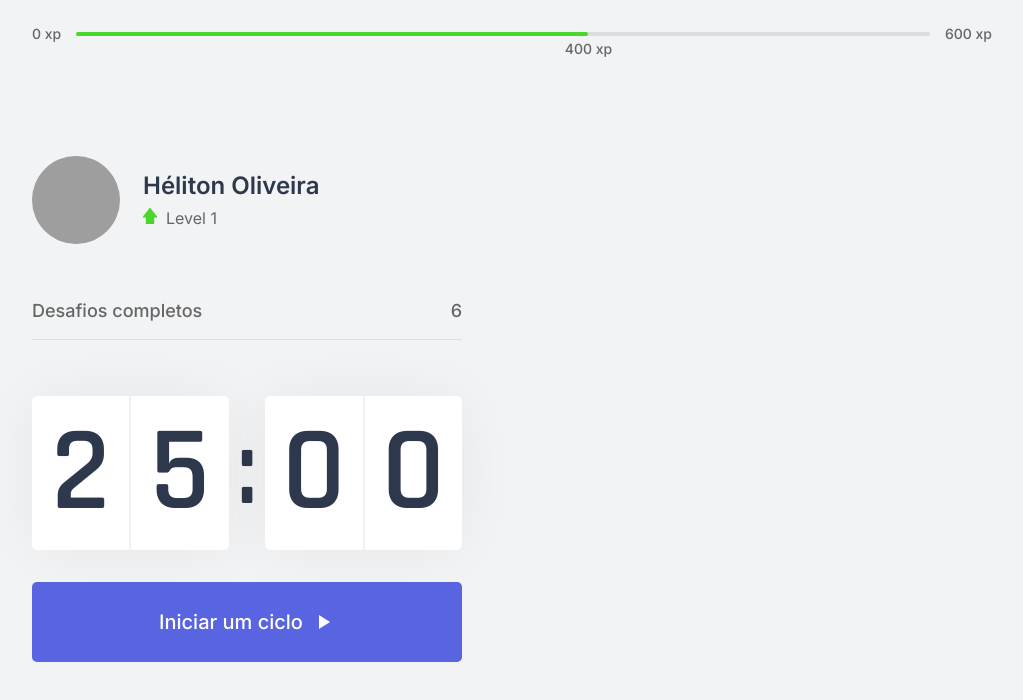
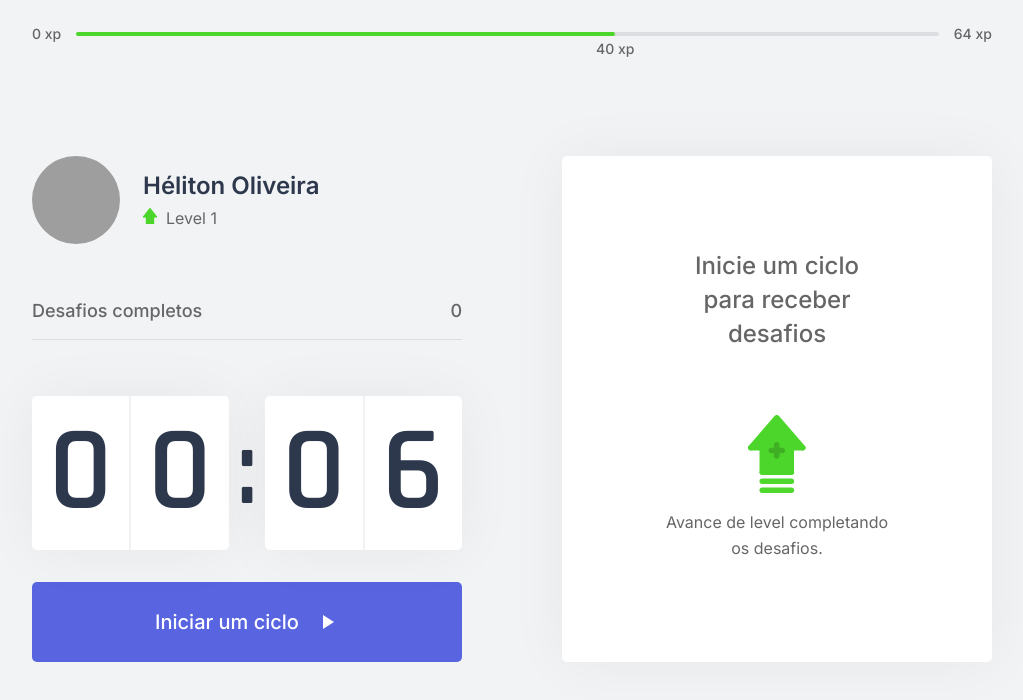
Before and after one commit to helitonoliveiraa/moveit, a Next.js app: page / in a window 1280 px wide. Shown: the top 700 px of the page, without its empty margins (128-1151 px from the left). Built offline with nearby package versions, Linux system fonts and the light colour scheme; grey boxes are pictures that could not be loaded.

Commit message:
:sparkles: feat: global context for the challenges

```diff
--- /dev/null
+++ b/challenges.json
@@ -0,0 +1,62 @@
+[
+  {
+    "type": "body",
+    "description": "Estique um de seus braços com a palma da mão virada para frente e puxe os dedos para cima por 10 segundos por mão.",
+    "amount": 80
+  },
+  {
+    "type": "body",
+    "description": "Estique seu braço contra o peito e puxe-o utilizando o outro braço por 10 segundos por braço.",
+    "amount": 60
+  },
+  {
+    "type": "body",
+    "description": "Puxe seu pescoço com a ajuda da mão para a direita e para a esquerda, permanecendo na posição por alguns segundos.",
+    "amount": 70
+  },
+  {
+    "type": "body",
+    "description": "Com as duas mãos na parte de trás da cabeça, leve-a para baixo, alongando a parte de trás da região.",
+    "amount": 60
+  },
+  {
+    "type": "body",
+    "description": "Cruze as pernas e desça com as mãos esticadas em direção ao chão. Repita o movimento com a outra perna na frente.",
+    "amount": 100
+  },
+  {
+    "type": "body",
+    "description": "Sentado, abra as pernas e tente encostar as palmas das mãos no chão, repita 3 vezes por 5 segundos.",
+    "amount": 80
+  },
+  {
+    "type": "body",
+    "description": "Puxe o joelho de encontro ao peito e segure, troque de perna após 10 segundos.",
+    "amount": 50
+  },
+  {
+    "type": "body",
+    "description": "Sentado, cruze uma perna e incline seu tronco à frente, troque de perna após 10 segundos.",
+    "amount": 80
+  },
+  {
+    "type": "eye",
+    "description": "Sentado, feche os olhos e cubra-os com as palmas da mão durante 2 minutos, depois abra normalmente.",
+    "amount": 90
+  },
+  {
+    "type": "eye",
+    "description": "Em algum ambiente aberto, olhe o mais longe que puder em quatro direções por 3s, mexa apenas os olhos. Repita 3 vezes.",
+    "amount": 140
+  },
+  {
+    "type": "eye",
+    "description": "Usando os polegares, massage a área abaixo das sobrancelhas em movimentos circulares por 15 segundos.",
+    "amount": 70
+  },
+  {
+    "type": "body",
+    "description": "Em pé, gire a cintura o máximo que puder para a esquerda, segure por cinco segundos. Repita para a direita.",
+    "amount": 90
+  }
+]
--- /dev/null
+++ b/src/components/ChallengeBox.tsx
@@ -0,0 +1,67 @@
+import { useChallenge } from '../contexts/ChallengesContext';
+import styles from '../styles/components/ChallengeBox.module.css';
+
+export function ChallengeBox(): JSX.Element {
+  const { activeChallenge, resetChallenge } = useChallenge();
+
+  return (
+    <div className={styles.challengeBoxContainer}>
+      {activeChallenge ? (
+        <div className={styles.challengeActive}>
+          <header>
+            Ganhe
+            {' '}
+            {activeChallenge.amount}
+            {' '}
+            xp
+          </header>
+
+          <main>
+            <img src={`icons/${activeChallenge.type}.svg`} alt="Body" />
+
+            <strong>Exercite-se</strong>
+
+            <p>
+              {activeChallenge.description}
+
+            </p>
+          </main>
+
+          <footer>
+            <button
+              type="button"
+              className={styles.challengeFailedButton}
+              onClick={resetChallenge}
+            >
+              Falhei
+            </button>
+            <button
+              type="button"
+              className={styles.challengeSucceededButton}
+            >
+              Completei
+            </button>
+          </footer>
+        </div>
+      ) : (
+        <div className={styles.challengeNotActive}>
+          <p>
+            Inicie um ciclo
+            <br />
+            {' '}
+            para receber desafios
+          </p>
+
+          <img src="icons/level-up.svg" alt="Level up" />
+
+          <span>
+            Avance de level completando
+            <br />
+            {' '}
+            os desafios.
+          </span>
+        </div>
+      )}
+    </div>
+  );
+}
--- a/src/components/CompletedChallenges.tsx
+++ b/src/components/CompletedChallenges.tsx
@@ -1,10 +1,13 @@
+import { useChallenge } from '../contexts/ChallengesContext';
 import styles from '../styles/components/CompletedChallenges.module.css';
 
-export function CompletedChallenges() {
+export function CompletedChallenges(): JSX.Element {
+  const { challengesCompleted } = useChallenge();
+
   return (
     <div className={styles.completedChallengesContainer}>
       <span>Desafios completos</span>
-      <span>6</span>
+      <span>{challengesCompleted}</span>
     </div>
   );
 }
--- a/src/components/Countdown.tsx
+++ b/src/components/Countdown.tsx
@@ -1,9 +1,16 @@
 import { useEffect, useState } from 'react';
 import styles from '../styles/components/Countdown.module.css';
 
-export function Countdow() {
-  const [time, setTime] = useState(25 * 60);
+import { useChallenge } from '../contexts/ChallengesContext';
+
+let countdownTimeout: NodeJS.Timeout;
+
+export function Countdow(): JSX.Element {
+  const { startNewChallenge } = useChallenge();
+
+  const [time, setTime] = useState(0.1 * 60);
   const [isActive, setIsActive] = useState(false);
+  const [hasFinished, setHasFinished] = useState(false);
 
   const minutes = Math.floor(time / 60);
   const seconds = time % 60;
@@ -11,17 +18,27 @@
   const [minuteLeft, minuteRight] = String(minutes).padStart(2, '0').split('');
   const [secondLeft, secondRight] = String(seconds).padStart(2, '0').split('');
 
-  function toggleCoutdown() {
-    setIsActive(!isActive);
+  function startCountdown() {
+    setIsActive(true);
+  }
+
+  function resetCountdown() {
+    clearTimeout(countdownTimeout);
+    setIsActive(false);
+    setTime(0.1 * 60);
   }
 
   useEffect(() => {
     if (isActive && time > 0) {
-      setTimeout(() => {
+      countdownTimeout = setTimeout(() => {
         setTime(time - 1);
       }, 1000);
+    } else if (isActive && time === 0) {
+      setHasFinished(true);
+      setIsActive(false);
+      startNewChallenge();
     }
-  }, [isActive, time]);
+  }, [isActive, time, startNewChallenge]);
 
   return (
     <div>
@@ -39,25 +56,40 @@
         </div>
       </div>
 
+      {hasFinished ? (
+        <button
+          disabled
+          type="button"
+          className={styles.countdownButton}
+          onClick={startCountdown}
+        >
+          Ciclo encerrado
+          <img src="icons/check_circle.svg" alt="Check" />
+        </button>
+      ) : (
+        <>
           {isActive ? (
             <button
               type="button"
               className={`${styles.countdownButton} ${styles.countdownButtonActive}`}
-        onClick={toggleCoutdown}
+              onClick={resetCountdown}
             >
               Abandonar ciclo
-        <img src="icons/close.svg" alt="Close"/>
+              <img src="icons/close.svg" alt="Close" />
             </button>
           ) : (
             <button
               type="button"
               className={styles.countdownButton}
-      onClick={toggleCoutdown}
+              onClick={startCountdown}
             >
               Iniciar um ciclo
-      <img src="icons/play-arrow.svg" alt="Play"/>
+              <img src="icons/play-arrow.svg" alt="Play" />
             </button>
           )}
+        </>
+      )}
+
     </div>
   );
 }
--- a/src/components/ExperienceBar.tsx
+++ b/src/components/ExperienceBar.tsx
@@ -1,15 +1,28 @@
+import { useChallenge } from '../contexts/ChallengesContext';
 import styles from '../styles/components/ExperienceBar.module.css';
 
 export function ExperienceBar() {
+  const { currentExperience, experienceToNextLevel } = useChallenge();
+
+  const percentToNextLevel = Math.round(currentExperience * 100) / experienceToNextLevel;
+
   return (
     <header className={styles.exprerienceBar}>
       <span>0 xp</span>
       <div>
-        <div style={{ width: '60%' }} />
+        <div style={{ width: `${percentToNextLevel}%` }} />
 
-        <span className={styles.currentExperience} style={{ left: '60%' }}>400 xp</span>
+        <span className={styles.currentExperience} style={{ left: `${percentToNextLevel}%` }}>
+          {currentExperience}
+          {' '}
+          xp
+        </span>
       </div>
-      <span>600 xp</span>
+      <span>
+        {experienceToNextLevel}
+        {' '}
+        xp
+      </span>
     </header>
   );
 }
--- /dev/null
+++ b/src/contexts/ChallengesContext.tsx
@@ -0,0 +1,74 @@
+import { createContext, useContext, useState } from 'react';
+import challenges from '../../challenges.json';
+
+interface Challenge {
+  type: 'body' | 'eye';
+  description: string;
+  amount: number;
+}
+
+interface ChallengeContextData {
+  level: number;
+  currentExperience: number;
+  challengesCompleted: number;
+  experienceToNextLevel: number;
+  activeChallenge: Challenge;
+  leveUp(): void;
+  startNewChallenge(): void;
+  resetChallenge(): void;
+}
+
+const ChallangeContext = createContext({} as ChallengeContextData);
+
+interface ChallengesProviderProps {
+  children: React.ReactNode;
+}
+
+function ChallengesProvider({ children }: ChallengesProviderProps): JSX.Element {
+  const [level, setLevel] = useState(1);
+  const [currentExperience, setCurrentExperience] = useState(40);
+  const [challengesCompleted, setChallengesCompleted] = useState(0);
+
+  const [activeChallenge, setActiveChallenge] = useState(null);
+
+  const experienceToNextLevel = Math.pow((level + 1) * 4, 2);
+
+  function leveUp() {
+    setLevel(level + 1);
+  }
+
+  function startNewChallenge() {
+    const randomChallengeIndex = Math.floor(Math.random() * challenges.length);
+    const challenge = challenges[randomChallengeIndex];
+
+    setActiveChallenge(challenge);
+  }
+
+  function resetChallenge() {
+    setActiveChallenge(null);
+  }
+
+  return (
+    <ChallangeContext.Provider value={{
+      level,
+      currentExperience,
+      challengesCompleted,
+      leveUp,
+      startNewChallenge,
+      activeChallenge,
+      resetChallenge,
+      experienceToNextLevel,
+    }}
+    >
+      {children}
+    </ChallangeContext.Provider>
+  );
+}
+
+function useChallenge(): ChallengeContextData {
+  const context = useContext(ChallangeContext);
+
+  return context;
+}
+
+export { ChallengesProvider, useChallenge };
--- a/src/pages/_app.tsx
+++ b/src/pages/_app.tsx
@@ -1,7 +1,13 @@
+import { ChallengesProvider } from '../contexts/ChallengesContext';
+
 import '../styles/global.css';
 
-function MyApp({ Component, pageProps }) {
-  return <Component {...pageProps} />
+function MyApp({ Component, pageProps }): JSX.Element {
+  return (
+    <ChallengesProvider>
+      <Component {...pageProps} />
+    </ChallengesProvider>
+  );
 }
 
-export default MyApp
+export default MyApp;
--- a/src/pages/index.tsx
+++ b/src/pages/index.tsx
@@ -1,13 +1,13 @@
-import { CompletedChallenges } from "../components/CompletedChallenges";
-import { Countdow } from "../components/Countdown";
-import { ExperienceBar } from "../components/ExperienceBar";
-import { Profile } from "../components/Profile";
-
 import Head from 'next/head';
+import { CompletedChallenges } from '../components/CompletedChallenges';
+import { Countdow } from '../components/Countdown';
+import { ExperienceBar } from '../components/ExperienceBar';
+import { Profile } from '../components/Profile';
 
 import styles from '../styles/pages/Home.module.css';
+import { ChallengeBox } from '../components/ChallengeBox';
 
-export default function Home() {
+export default function Home(): JSX.Element {
   return (
     <div className={styles.container}>
       <Head>
@@ -23,9 +23,9 @@
           <Countdow />
         </div>
         <div>
-
+          <ChallengeBox />
         </div>
       </section>
     </div>
-  )
+  );
 }
--- /dev/null
+++ b/src/styles/components/ChallengeBox.module.css
@@ -0,0 +1,110 @@
+.challengeBoxContainer {
+  height: 100%;
+
+  border-radius: 0.5rem;
+  background: var(--white);
+  box-shadow: 0 0 60px rgba(0, 0, 0, 0.05);
+  padding: 2.5rem  4rem 3.2rem;
+
+  display: flex;
+  align-items: center;
+  justify-content: center;
+}
+
+.challengeNotActive {
+  display: flex;
+  flex-direction: column;
+  align-items: center;
+  max-width: 25.1rem;
+
+  text-align: center;
+}
+
+.challengeNotActive p {
+  font-size: 2.4rem;
+  font-weight: 500;
+  line-height: 3.4rem;
+  width: 100%;
+}
+
+.challengeNotActive img {
+  margin: 6.4rem 0 1.6rem;
+  width: 5.8rem;
+}
+
+.challengeNotActive span {
+  font-size: 1.6rem;
+  line-height: 2.6rem;
+}
+
+.challengeActive {
+  height: 100%;
+
+  display: flex;
+  flex-direction: column;
+}
+
+.challengeActive header {
+  font-weight: 600;
+  font-size: 2rem;
+  color: var(--blue-primary);
+  padding: 2.5rem 0;
+  border-bottom: 1px solid var(--gray-line);
+  text-align: center;
+}
+
+.challengeActive main {
+  flex: 1;
+  display: flex;
+  align-items: center;
+  flex-direction: column;
+  justify-content: center;
+}
+
+.challengeActive main strong {
+  font-weight: 600;
+  font-size: 3rem;
+  color: var(--titles);
+  margin: 2.4rem 0 0.8rem;
+}
+
+
+.challengeActive main p {
+  font-size: 1.6rem;
+  text-align: center;
+  line-height: 2.6rem;
+}
+
+.challengeActive footer {
+  display: grid;
+  grid-template-columns: 1fr 1fr;
+  gap: 0.8rem;
+}
+
+.challengeActive footer button {
+  height: 5rem;
+  border-radius: 0.5rem;
+  border: none;
+
+  display: flex;
+  align-items: center;
+  justify-content: center;
+
+  font-size: 1.6rem;
+  font-weight: 600;
+  color: var(--white);
+
+  transition: filter 0.2s ease-in-out;
+}
+
+.challengeActive footer button.challengeFailedButton {
+  background: var(--red);
+}
+
+.challengeActive footer button.challengeSucceededButton {
+  background: var(--green);
+}
+
+.challengeActive footer button:hover {
+  filter: brightness(0.9)
+}
--- a/src/styles/components/Countdown.module.css
+++ b/src/styles/components/Countdown.module.css
@@ -65,7 +65,7 @@
 }
 
 .countdownButton img {
-  margin-left: 0.8rem;
+  margin-left: 1.6rem;
 }
 
 .countdownButtonActive {
@@ -77,3 +77,10 @@
   background: var(--red);
   color: var(--white);
 }
+
+.countdownButton:disabled {
+  background: var(--white);
+  color: var(--texts);
+  border-bottom: 0.4rem solid var(--green);
+  cursor: not-allowed;
+}
```
Also changed, not shown: .eslintrc.json, public/icons/check_circle.svg (added). Lines whose indentation alone changed are shown as unchanged.
